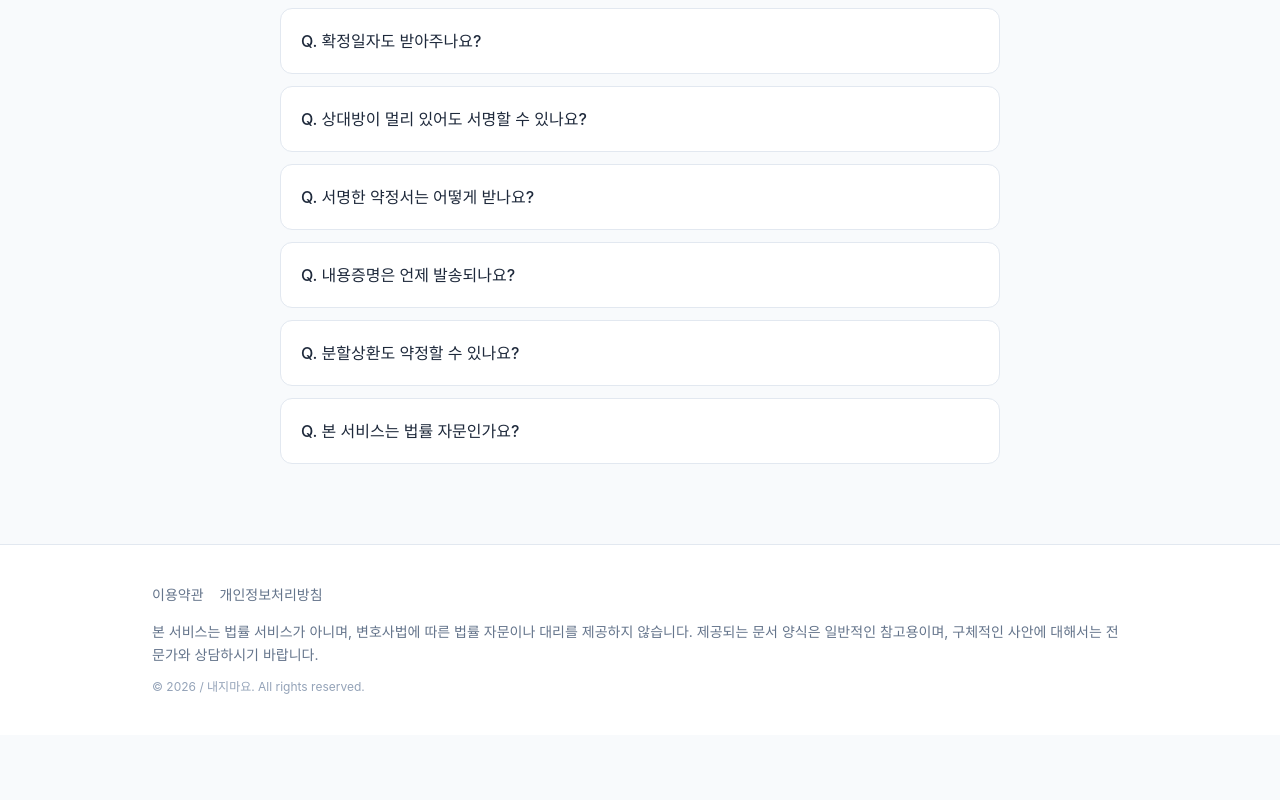
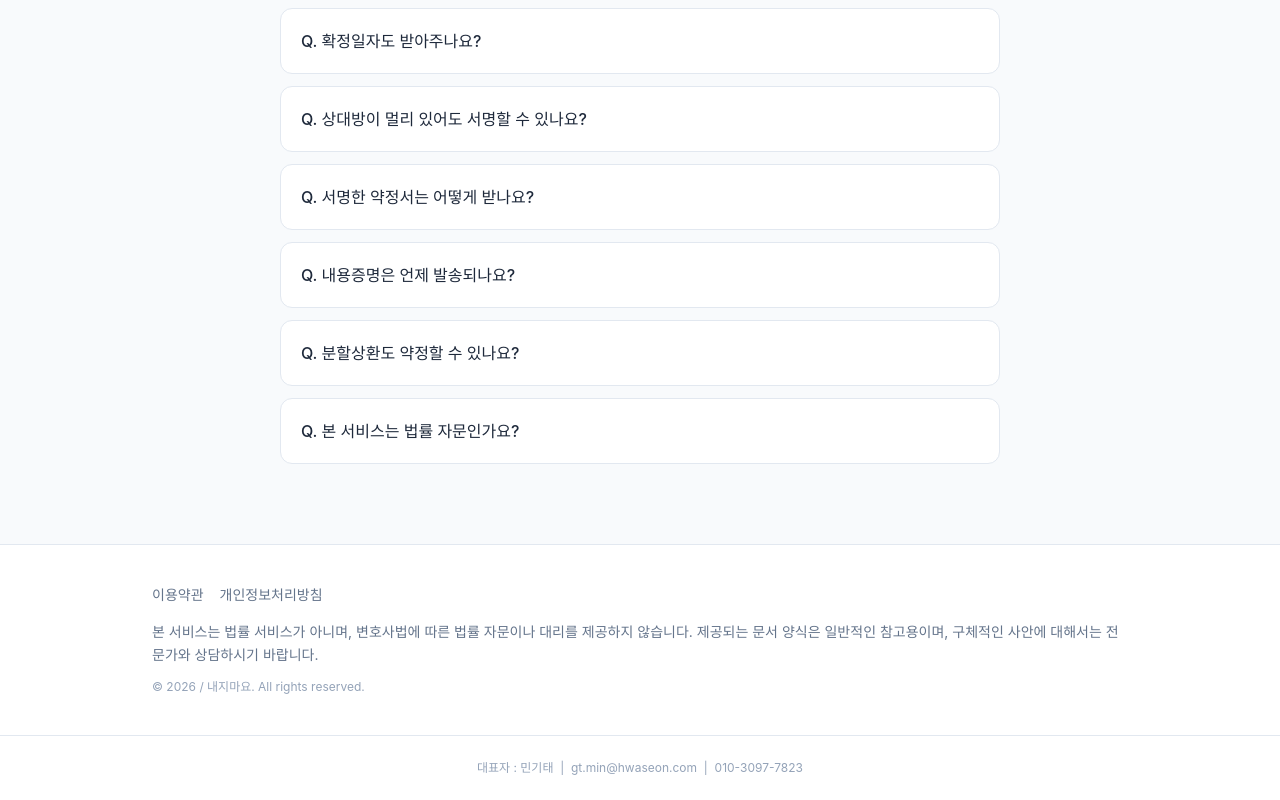
Before and after one commit to HWASEON-AD/loan-agreement-service, a Next.js app: page / in a window 1280 px wide. Shown: the part 2903-3703 px from the top of the page. Before the commit the page ends 3638 px from the top, so only its background shows below. Built offline with nearby package versions, Linux system fonts and the light colour scheme; a web font is replaced by a local one.

Commit message:
feat: 하단 footer에 대표자 정보 추가 (민기태/이메일/전화번호)

```diff
--- a/app/layout.tsx
+++ b/app/layout.tsx
@@ -18,6 +18,9 @@ export default function RootLayout({
     <html lang="ko">
       <body className="font-sans antialiased text-slate-900 bg-slate-50">
         {children}
+        <footer className="py-6 text-center text-xs text-slate-400 border-t border-slate-200 bg-white mt-auto">
+          대표자 : 민기태 &nbsp;|&nbsp; gt.min@hwaseon.com &nbsp;|&nbsp; 010-3097-7823
+        </footer>
       </body>
     </html>
   );
```
